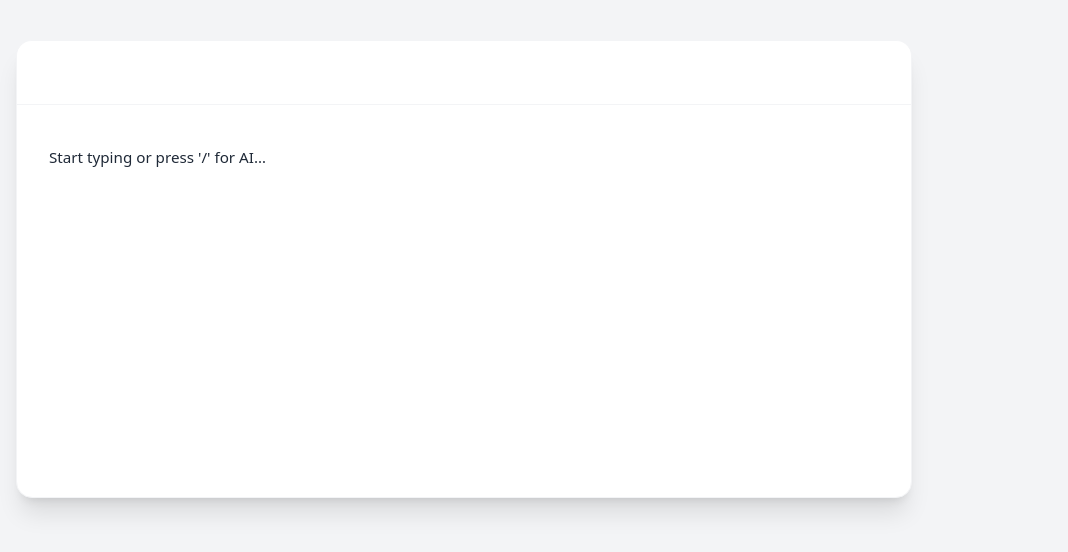
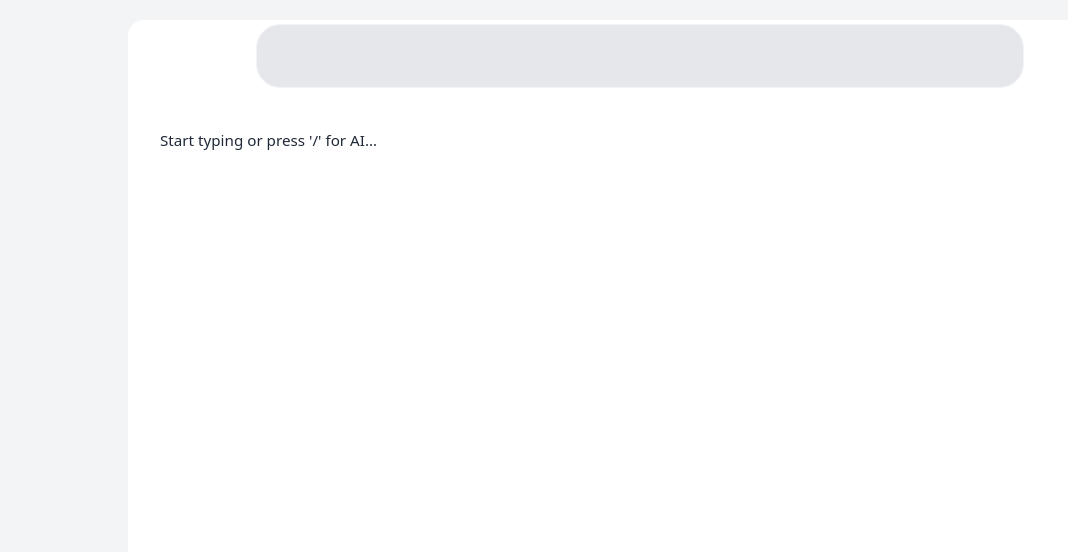
Before and after one commit to Skaff10/Zedit, a React (Vite) app in the folder client/: page /focus in a window 1280 px wide. Shown: the top 552 px of the page, without its empty margins (0-1068 px from the left). Built offline with nearby package versions, Linux system fonts and the light colour scheme.

Commit message:
Focus Editor modified

```diff
--- a/client/src/pages/FocusEditor.tsx
+++ b/client/src/pages/FocusEditor.tsx
@@ -20,10 +20,10 @@ const FocusEditor: React.FC = () => {
     }`;
 
   return (
-    <div className=" bg-z-gray w-full h-screen px-4 py-10">
-      <div className="w-full max-w-4xl bg-white rounded-2xl shadow-xl border border-gray-100 overflow-hidden">
+    <div className="bg-z-gray w-full h-screen  flex justify-center py-5">
+      <div className="w-full max-w-5xl bg-white rounded-2xl flex flex-col pt-1 overflow-hidden">
         {/* Top white heading bar (empty for now) */}
-        <div className="h-16 bg-white border-b border-gray-100" />
+        <div className="h-16 bg-gray-200 self-center  border rounded-r-3xl rounded-l-3xl w-3/4 border-z-gray" />
 
         <div className="relative p-8">
           <BubbleMenu editor={editor}>
```
